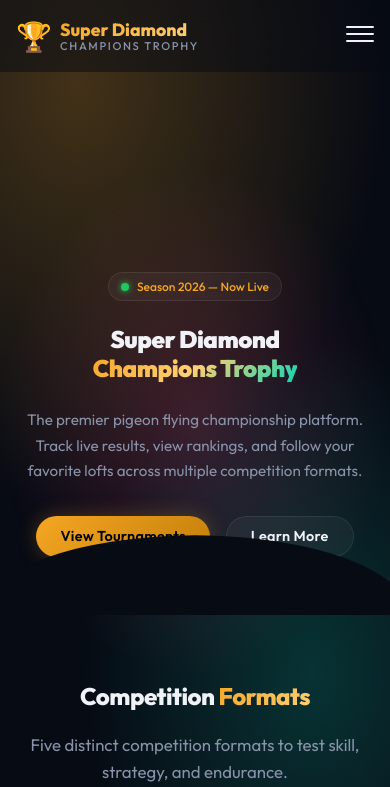
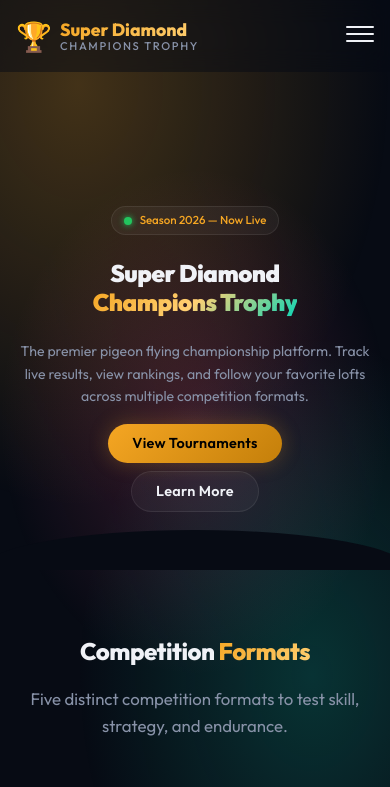
Before and after one commit to malikdanishdani4-wq/super-diamond-champions, a Next.js app: page / in a window 390 px wide. Shown: the top 787 px of the page. Built offline with nearby package versions, Linux system fonts and the light colour scheme; no server answers; the database is empty.

Commit message:
Fix hero buttons visibility on mobile - stack vertically, remove 100vh

```diff
--- a/src/app/page.module.css
+++ b/src/app/page.module.css
@@ -412,14 +412,20 @@
 }
 
 @media (max-width: 768px) {
+  .hero {
+    min-height: auto;
+    padding-bottom: var(--space-xl);
+  }
+
   .heroInner {
     grid-template-columns: 1fr;
     text-align: center;
-    padding: var(--space-lg) var(--space-md);
+    padding: var(--space-md) var(--space-md) var(--space-lg);
+    gap: var(--space-md);
   }
 
   .heroTitle {
-    font-size: 1.75rem;
+    font-size: 1.6rem;
     line-height: 1.2;
   }
 
@@ -428,17 +434,23 @@
   }
 
   .heroDesc {
-    margin: 0 auto var(--space-xl);
-    font-size: 0.95rem;
+    margin: 0 auto var(--space-md);
+    font-size: 0.88rem;
+    line-height: 1.6;
   }
 
   .heroCta {
     justify-content: center;
+    flex-direction: column;
+    align-items: center;
+    gap: var(--space-sm);
   }
 
   .heroCta .btn {
-    font-size: 0.82rem;
-    padding: var(--space-xs) var(--space-md);
+    font-size: 0.85rem;
+    padding: var(--space-sm) var(--space-xl);
+    width: 100%;
+    max-width: 280px;
   }
 
   .heroVisual {
@@ -446,17 +458,21 @@
   }
 
   .trophy {
-    font-size: 5rem;
+    font-size: 4rem;
   }
 
   .trophyGlow {
-    width: 150px;
-    height: 150px;
+    width: 120px;
+    height: 120px;
   }
 
   .heroBadge {
-    font-size: 0.75rem;
+    font-size: 0.72rem;
     padding: 4px 12px;
+  }
+
+  .heroWave {
+    height: 40px;
   }
 
   .statsGrid {
```
